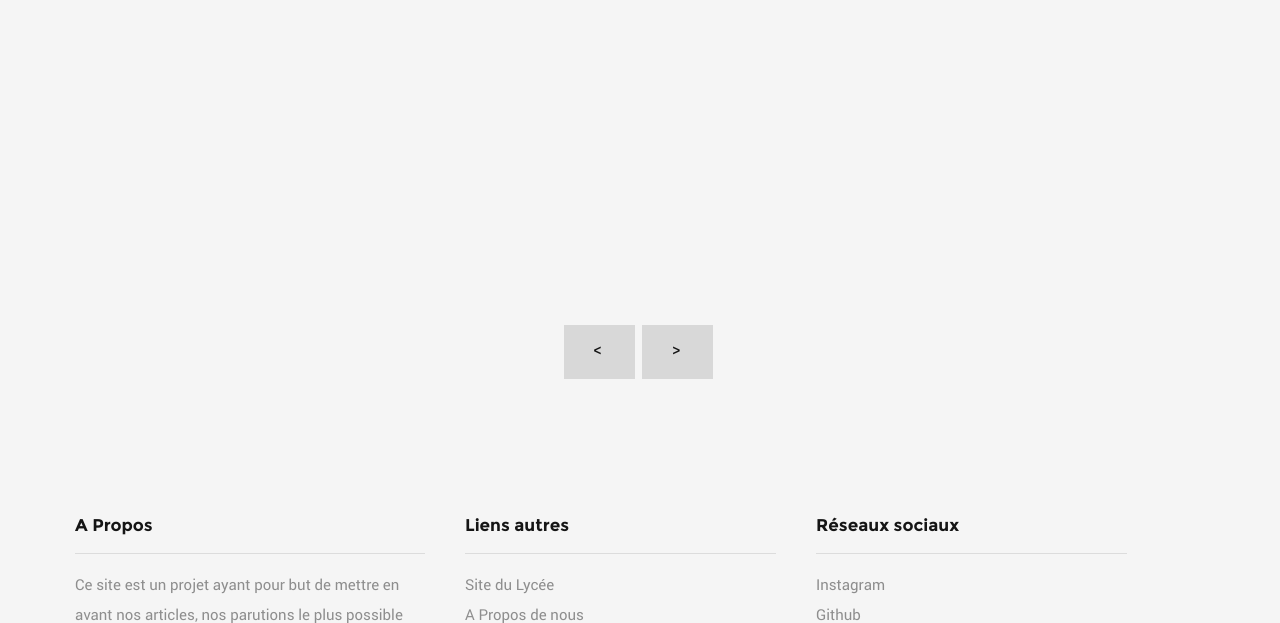
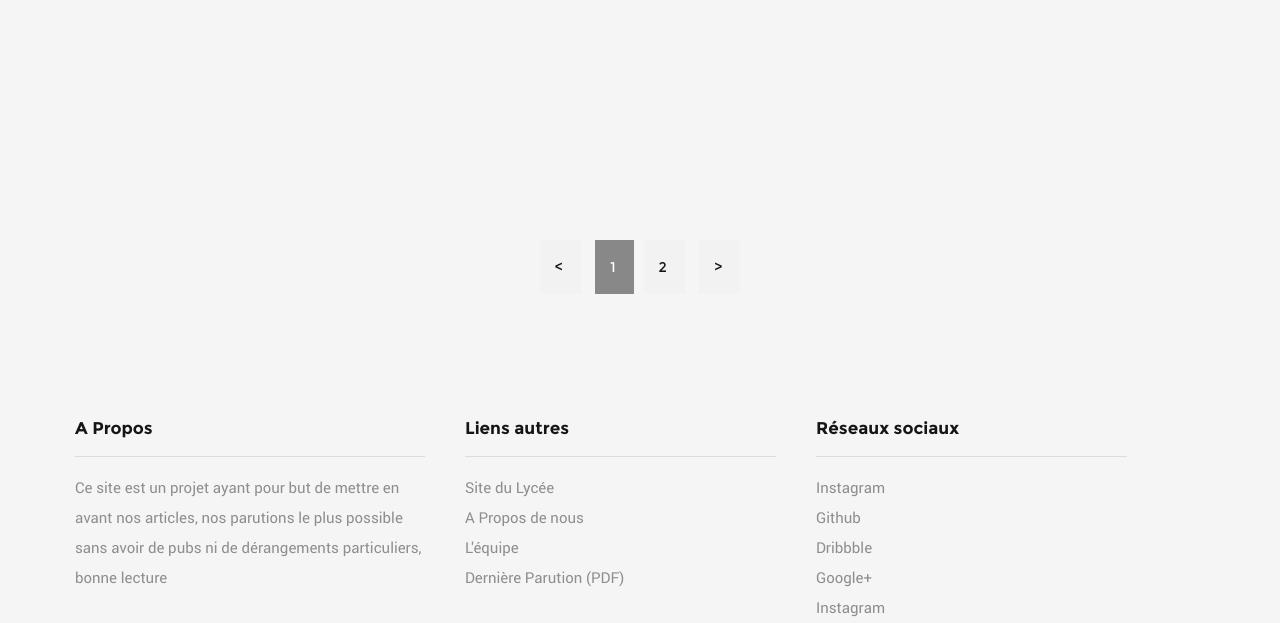
Before and after one commit to just-jerem/sandbox, a PHP site: page / in a window 1280 px wide. Shown: the part 2324-2947 px from the top of the page. Run offline with PHP 8.4, Linux system fonts and the light colour scheme; some libraries are stand-ins or nearby versions; some web fonts are replaced.

Commit message:
pagination fini sandbox

```diff
--- a/css/main.css
+++ b/css/main.css
@@ -1082,6 +1082,15 @@ input::-moz-focus-inner {
 	 text-align: center;
  }
 
+ .pagination button {
+	 border: none;
+	 line-height:50%;
+	 background-color: #f2f2f2;
+	 padding: 15px;
+	 margin: 0 5px;
+	 cursor: pointer;
+   }
+
  .pagination ul li {
 	 display: inline-block;
 	 margin: 0;
@@ -1089,40 +1098,19 @@ input::-moz-focus-inner {
  }
 
  .pagination .page-numbers {
-	font-family: "montserrat-bold", sans-serif;
-	font-size: 15px;
-	line-height: 24px;
 	 display: inline-block;
-	padding: 6px 12px;
-	height: 36px;
-	margin-right: 6px;
-	margin-bottom: 9px;
-	color: #2b2b2b;
-	background-color: #dbdbdb;
-	-moz-transition: all 0.3s ease-in-out;
-	-o-transition: all 0.3s ease-in-out;
-	-webkit-transition: all 0.3s ease-in-out;
-	-ms-transition: all 0.3s ease-in-out;
-	transition: all 0.3s ease-in-out;
-}
-
-.pagination .page-numbers:hover {
-	background: #000000;
-	color: white;
-}
-
-.pagination .current,
-.pagination .current:hover {
+ }
+
+ .pagination-buttons button.active {
+	background-color: #888888;
+	color: #ffffff;
+  }
+
+  .pagination button:hover{
+	color: #ffffff;
 	background-color: #000000;
-	color: white;
-}
-
-.pagination .inactive,
-.pagination .inactive:hover {
-	background-color: #DBDBDB;
-	color: #919191;
-}
-
+
+  }
 
  /* ===================================================================
   *  08. common and reusable styles
@@ -3290,3 +3278,7 @@ footer ul li {
  #cForm {
 	 margin-top: 3.6rem;
  }
+
+
+ /* test
+  * ----------------------------------------------- */
--- a/index.html
+++ b/index.html
@@ -13,7 +13,7 @@
 
    <!-- mobile specific metas
    ================================================== -->
-	<meta name="viewport" content="width=device-width, initial-scale=1, maximum-scale=1">
+	<meta name="viewport" content="width=device-width, initial-scale=1.0, maximum-scale=1.0">
 
  	<!-- CSS
    ================================================== -->
@@ -154,9 +154,10 @@
    <section id="bricks">
 
    	<div class="row masonry">
+		<div class="container">
 
    		<!-- brick-wrapper -->
-         <div class="bricks-wrapper">
+         	<div class="bricks-wrapper">
 
          	<div class="grid-sizer"></div>
 
@@ -538,17 +539,20 @@
 
         		</article> <!-- end article -->
 
-         </div> <!-- end brick-wrapper -->
+         	</div> <!-- end brick-wrapper -->
+		</div>
 
    	</div> <!-- end row -->
 
    	<div class="row">
 
 		<nav class="pagination">
-			<button id="previous-page-button" class="prev">&lt;</button>
-			<span id="page-number current"></span>
-			<button id="next-page-button" class="next">&gt;</button>
-		  </nav>
+			<div class="pagination-buttons">
+			<button id="previous-page-button">&lt;</button>
+			<div id="pagination-container" class="page-numbers"></div>
+			<button id="next-page-button">&gt;</button>
+			</div>
+		</nav>
 
 
    	</div>
--- a/js/pagination.js
+++ b/js/pagination.js
@@ -1,3 +1,4 @@
+document.addEventListener('DOMContentLoaded', function() {
   const articlesPerPage = 6; // Maximum number of articles per page
   const masonryContainer = document.querySelector('.bricks-wrapper');
   const articles = [...document.querySelectorAll('.brick')]; // Array of <article> elements
@@ -6,6 +7,15 @@ let currentPage = 1;
   let masonry; // Masonry instance
 
   function updatePagination() {
+    const totalPages = getTotalPages();
+
+    // Validate and adjust current page if necessary
+    if (currentPage < 1) {
+      currentPage = 1;
+    } else if (currentPage > totalPages) {
+      currentPage = totalPages;
+    }
+
     const startIndex = (currentPage - 1) * articlesPerPage;
     const endIndex = currentPage * articlesPerPage;
     const visibleArticles = articles.slice(startIndex, endIndex);
@@ -21,8 +31,29 @@ function updatePagination() {
     });
 
     // Update pagination UI (e.g., active page indicator, disable/enable buttons)
-  const pageNumberElement = document.getElementById('page-number');
-  pageNumberElement.textContent = currentPage.toString();
+    const paginationContainer = document.getElementById('pagination-container');
+    paginationContainer.innerHTML = ''; // Clear previous buttons
+
+    for (let i = 1; i <= totalPages; i++) {
+      const button = document.createElement('button');
+      button.textContent = i.toString();
+      button.addEventListener('click', () => {
+        goToPage(i);
+      });
+
+      if (i === currentPage) {
+        button.classList.add('active');
+      }
+
+      paginationContainer.appendChild(button);
+    }
+
+    // Update previous and next buttons
+    const previousPageButton = document.getElementById('previous-page-button');
+    const nextPageButton = document.getElementById('next-page-button');
+
+    previousPageButton.disabled = currentPage === 1;
+    nextPageButton.disabled = currentPage === totalPages;
 
     // Initialize or reload the Masonry layout
     if (masonry) {
@@ -38,26 +69,33 @@ function updatePagination() {
     }
   }
 
-function nextPage() {
-  const totalPages = getTotalPages();
-  if (currentPage < totalPages) {
-    currentPage++;
+  function goToPage(page) {
+    currentPage = page;
     updatePagination();
     onPageChange(currentPage); // Call the callback function on page change
-  }
-}
-
-function previousPage() {
-  if (currentPage > 1) {
-    currentPage--;
-    updatePagination();
-    onPageChange(currentPage); // Call the callback function on page change
-  }
   }
 
   function getTotalPages() {
     return Math.ceil(articles.length / articlesPerPage);
   }
+
+  // Event listener for "Next Page" button click
+  const nextPageButton = document.getElementById('next-page-button');
+  nextPageButton.addEventListener('click', () => {
+    if (currentPage < getTotalPages()) {
+      currentPage++;
+      updatePagination();
+    }
+  });
+
+  // Event listener for "Previous Page" button click
+  const previousPageButton = document.getElementById('previous-page-button');
+  previousPageButton.addEventListener('click', () => {
+    if (currentPage > 1) {
+      currentPage--;
+      updatePagination();
+    }
+  });
 
   // Callback function for page change
   function onPageChange(page) {
@@ -65,17 +103,6 @@ function onPageChange(page) {
     console.log(`Accessing page ${page}`);
   }
 
-// Event listener for "Next Page" button click
-const nextPageButton = document.getElementById('next-page-button');
-nextPageButton.addEventListener('click', () => {
-  nextPage();
-});
-
-// Event listener for "Previous Page" button click
-const previousPageButton = document.getElementById('previous-page-button');
-previousPageButton.addEventListener('click', () => {
-  previousPage();
-});
-
   // Usage example
   updatePagination();
+});
```
Lines whose indentation alone changed are shown as unchanged.
